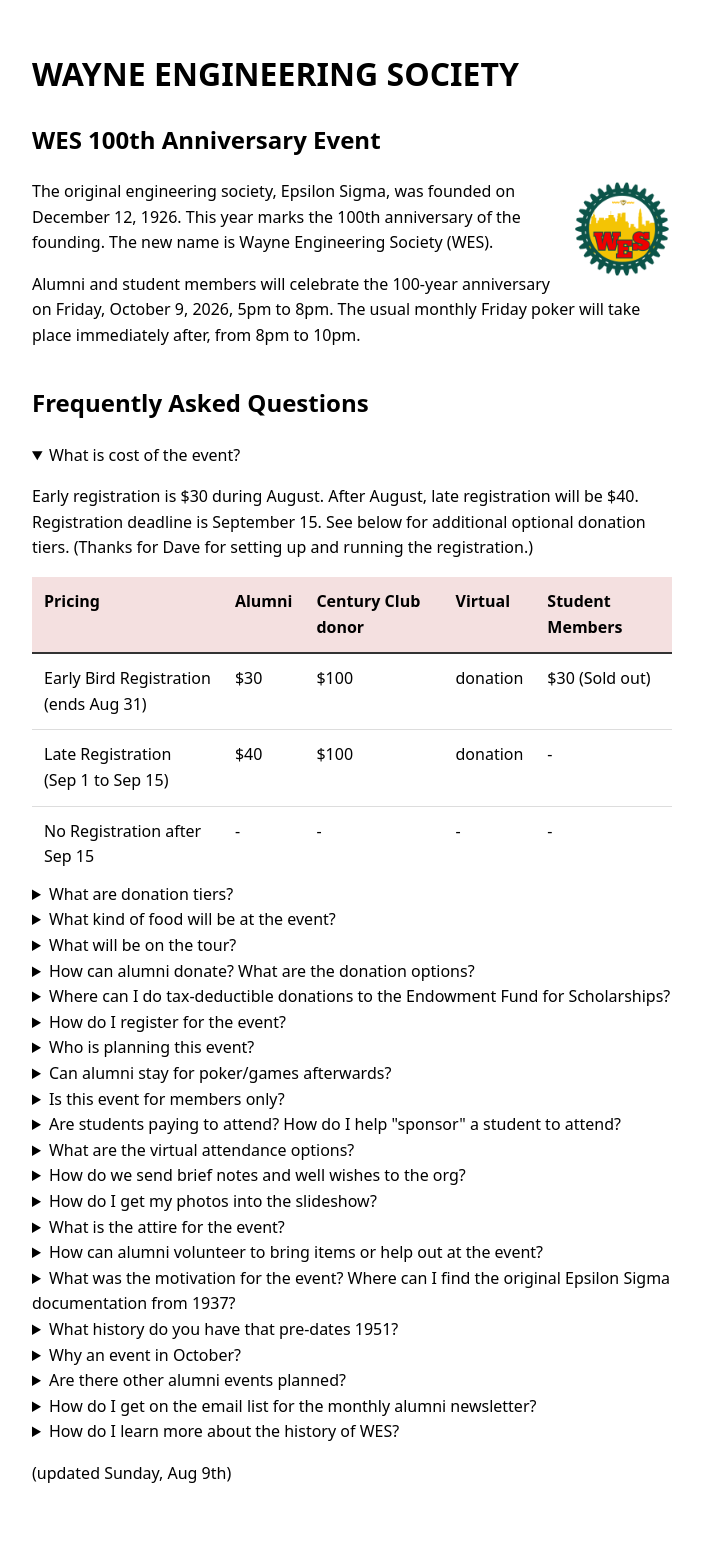
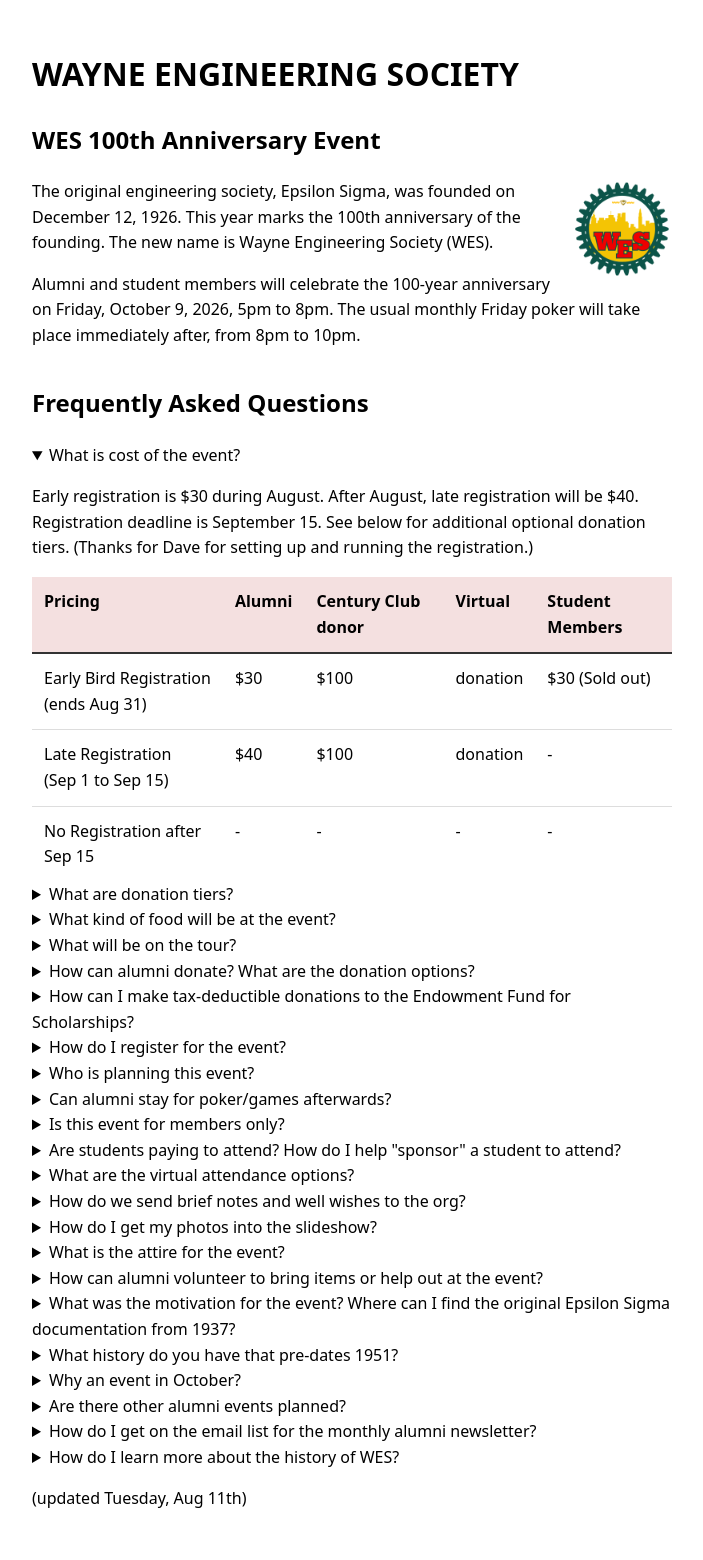
Before and after one commit to mciechanumich/WES100, a Jekyll site: the page built from docs/index.html, in a window 1280 px wide. Shown: the whole page, without its empty margins (288-991 px from the left). Built offline with Jekyll 4.4.1, drawn with Linux system fonts in a browser that asks for light colours; before the commit the page ends 1534 px from its top, so only the background shows below that.

Commit message:
fix: reword

```diff
--- a/docs/index.html
+++ b/docs/index.html
@@ -115,7 +115,7 @@ title: WES 100th Anniversary Event
 
   <!-- FAQ Item -->
   <details class="faq-item">
-    <summary class="faq-question">Where can I do tax-deductible donations to the Endowment Fund for Scholarships?</summary>
+    <summary class="faq-question">How can I make tax-deductible donations to the Endowment Fund for Scholarships?</summary>
     <div class="faq-answer">
       <p>See the details in the <a href="{{ 'wes_giving_guide.html' | relative_url }}">Endowment Fund Giving Guide</a>.
 </p>
@@ -278,7 +278,7 @@ title: WES 100th Anniversary Event
 
 
     <div class="">
-        <p>(updated Sunday, Aug 9th)</p>
+        <p>(updated Tuesday, Aug 11th)</p>
     </div>
 
 
```
Also changed, not shown: other parts of docs/index.html (+1 -1 lines).
